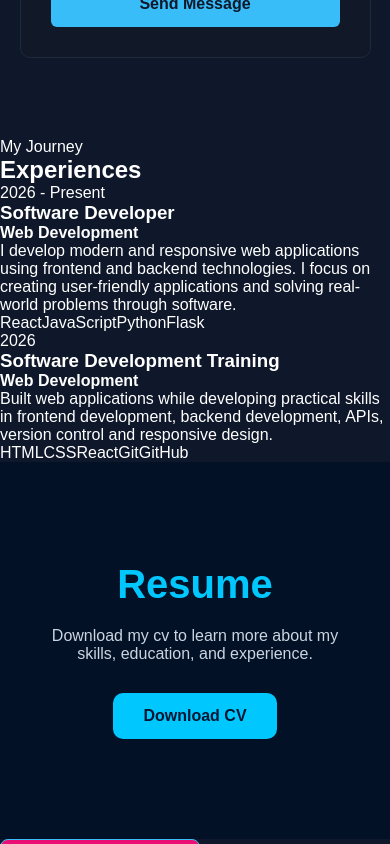
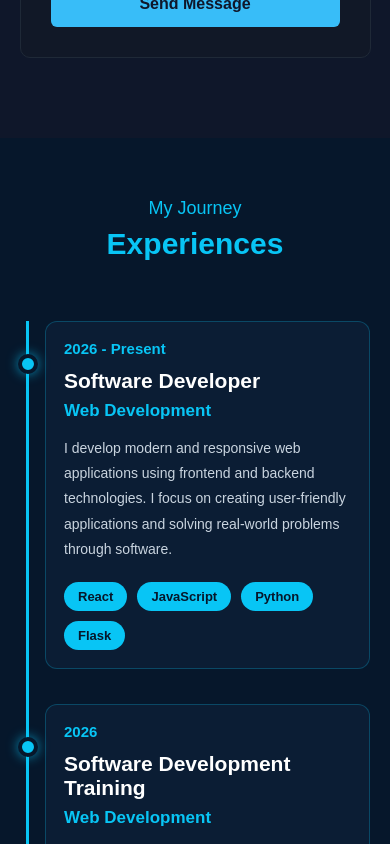
Before and after one commit to boiwovictorgit/my-portfolio-website, a React (Vite) app: page / in a window 390 px wide. Shown: the part 5280-6124 px from the top of the page. Built offline with nearby package versions, Linux system fonts and the light colour scheme.

Commit message:
second commit

```diff
--- a/src/index.css
+++ b/src/index.css
@@ -791,21 +791,217 @@ body {
     font-size: 36px;
   }
 
+/* =========================
+   EXPERIENCES SECTION
+========================= */
 
-  /* Experience */
+.experiences {
+  width: 100%;
+  padding: 100px 8%;
+  background: #06172b;
+  color: #ffffff;
+}
 
-  .experience {
-    padding: 80px 5%;
+.experiences-container {
+  max-width: 1100px;
+  margin: 0 auto;
+}
+
+.experiences-title {
+  text-align: center;
+  margin-bottom: 60px;
+}
+
+.experiences-title p {
+  color: #08c5f5;
+  font-size: 18px;
+  margin-bottom: 8px;
+}
+
+.experiences-title h2 {
+  font-size: 42px;
+  margin: 0;
+  color: #08c5f5;
+}
+
+/* =========================
+   EXPERIENCE CONTENT
+========================= */
+
+.experiences-content {
+  position: relative;
+  display: flex;
+  flex-direction: column;
+  gap: 35px;
+}
+
+/* Timeline line */
+.experiences-content::before {
+  content: "";
+  position: absolute;
+  left: 20px;
+  top: 0;
+  bottom: 0;
+  width: 3px;
+  background: #08c5f5;
+}
+
+/* =========================
+   EXPERIENCE CARD
+========================= */
+
+.experiences-card {
+  position: relative;
+  margin-left: 55px;
+  padding: 30px;
+  background: #0b1d34;
+  border: 1px solid rgba(8, 197, 245, 0.25);
+  border-radius: 12px;
+  transition: 0.3s ease;
+}
+
+.experiences-card::before {
+  content: "";
+  position: absolute;
+  left: -43px;
+  top: 32px;
+  width: 16px;
+  height: 16px;
+  background: #08c5f5;
+  border-radius: 50%;
+  border: 4px solid #06172b;
+  box-shadow: 0 0 12px rgba(8, 197, 245, 0.7);
+}
+
+.experiences-card:hover {
+  transform: translateY(-5px);
+  border-color: #08c5f5;
+  box-shadow: 0 10px 30px rgba(8, 197, 245, 0.12);
+}
+
+/* =========================
+   DATE
+========================= */
+
+.experiences-date {
+  display: inline-block;
+  color: #08c5f5;
+  font-size: 15px;
+  font-weight: 600;
+  margin-bottom: 12px;
+}
+
+/* =========================
+   EXPERIENCE INFO
+========================= */
+
+.experiences-info h3,
+.experience-info h3 {
+  margin: 0 0 8px;
+  font-size: 25px;
+  color: #ffffff;
+}
+
+.experiences-info h4,
+.experience-info h4 {
+  margin: 0 0 15px;
+  font-size: 17px;
+  color: #08c5f5;
+}
+
+.experiences-info p,
+.experience-info p {
+  margin: 0;
+  line-height: 1.8;
+  color: #c9d4df;
+  font-size: 16px;
+}
+
+/* =========================
+   TECHNOLOGIES
+========================= */
+
+.experiences-tech,
+.experience-tech {
+  display: flex;
+  flex-wrap: wrap;
+  gap: 10px;
+  margin-top: 20px;
+}
+
+.experiences-tech span,
+.experience-tech span {
+  padding: 7px 14px;
+  background: #08c5f5;
+  color: #06172b;
+  border-radius: 20px;
+  font-size: 13px;
+  font-weight: 600;
+}
+
+/* =========================
+   RESPONSIVE
+========================= */
+
+@media (max-width: 768px) {
+  .experiences {
+    padding: 70px 5%;
   }
 
-  .experience-card {
-    grid-template-columns: 1fr;
-    gap: 15px;
+  .experiences-title h2 {
+    font-size: 34px;
   }
 
-  .experience-title h2 {
-    font-size: 36px;
+  .experiences-content::before {
+    left: 10px;
   }
+
+  .experiences-card {
+    margin-left: 35px;
+    padding: 22px;
+  }
+
+  .experiences-card::before {
+    left: -34px;
+    width: 14px;
+    height: 14px;
+  }
+
+  .experiences-info h3,
+  .experience-info h3 {
+    font-size: 21px;
+  }
+
+  .experiences-info p,
+  .experience-info p {
+    font-size: 14px;
+  }
+}
+
+@media (max-width: 480px) {
+  .experiences {
+    padding: 60px 20px;
+  }
+
+  .experiences-title h2 {
+    font-size: 30px;
+  }
+
+  .experiences-card {
+    margin-left: 25px;
+    padding: 18px;
+  }
+
+  .experiences-content::before {
+    left: 6px;
+  }
+
+  .experiences-card::before {
+    left: -28px;
+    width: 12px;
+    height: 12px;
+  }
+}
 
 
   /* Design */
```
